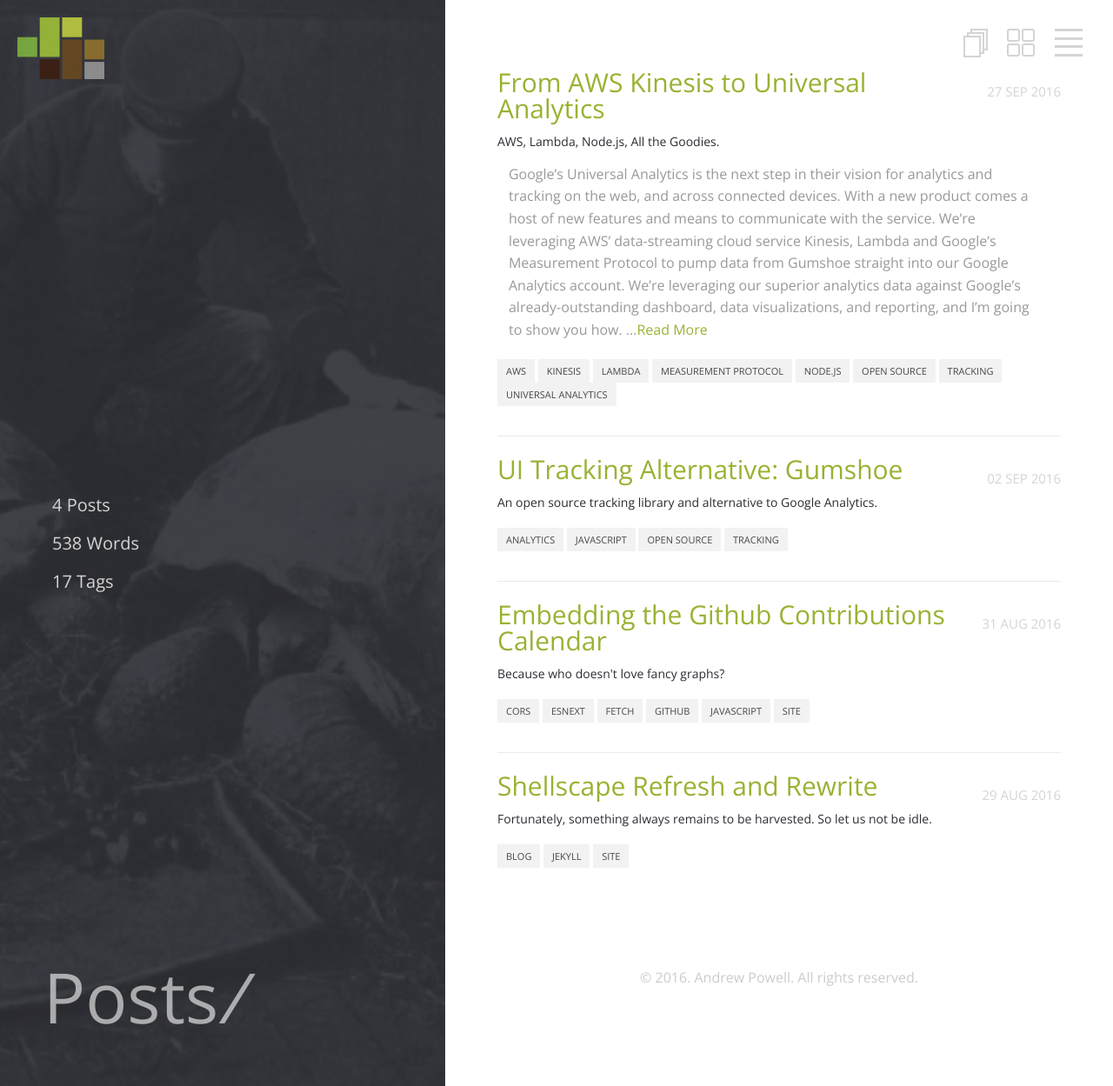
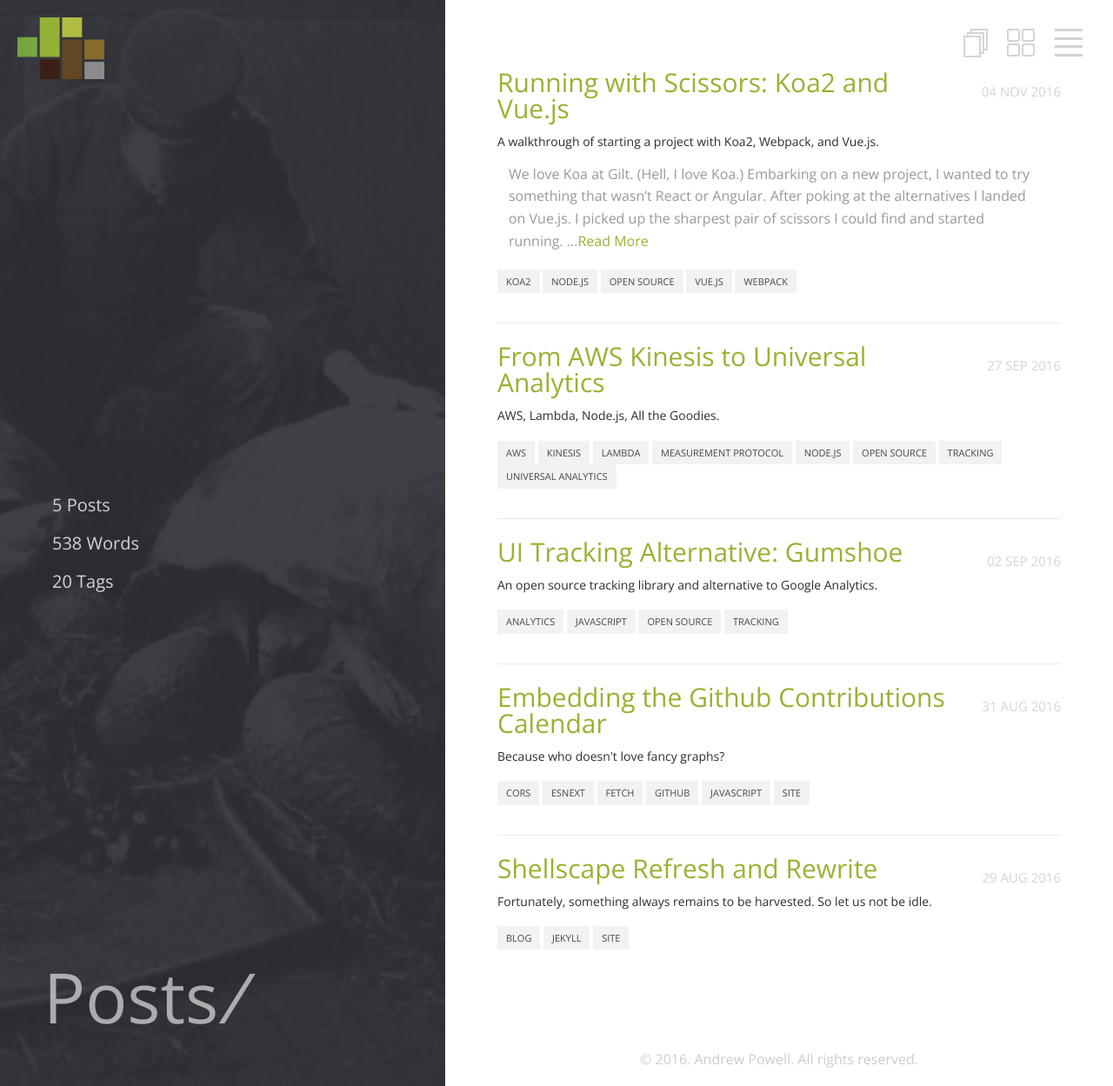
Before and after one commit to shellscape/shellscape.github.io, a Jekyll site: the page built from _pages/posts.html, in a window 1280 px wide. Shown: the whole page at 87% size. Built offline with Jekyll 4.4.1, drawn with Linux system fonts in a browser that asks for light colours; nearby versions of some CDN libraries; some of the changed lines change nothing that is shown.

Commit message:
post: running with scissors: koa and vue

````diff
--- /dev/null
+++ b/_posts/2016-11-03-running-with-koa-vuejs.md
@@ -0,0 +1,163 @@
+---
+layout: post
+title:  "Running with Scissors: Koa2 and Vue.js"
+date:   2016-11-04
+subject: A walkthrough of starting a project with Koa2, Webpack, and Vue.js.
+image: /assets/images/posts/running-with-koa-vue.jpg
+image-opacity: 0.7
+background-position: 50% 0
+tag:
+- koa2
+- node.js
+- open source
+- vue.js
+- webpack
+---
+
+We love [Koa](http://koajs.com/) at Gilt. (Hell, *I* love Koa.) Embarking on a new
+project, I wanted to try something that wasn't React or Angular. After poking at
+the alternatives I landed on [Vue.js](https://vuejs.org/). I picked up the sharpest pair of
+scissors I could find and started running.
+
+<!-- more -->
+
+## The Chosen Tech
+
+If you haven't heard of Koa:
+
+> Koa is a new web framework designed by the team behind Express, which aims to
+be a smaller, more expressive, and more robust foundation for web applications
+and APIs.
+
+Koa is Express without the bells and whistles from the factory. Koa is the stock
+car that you bolt aftermarket parts onto, based on your needs. It's fast as hell.
+It's small. It's a dang joy to work with. Koa2 improves on performance and makes
+use of await/async patterns.
+
+If you haven't heard of [Vue.js](https://vuejs.org/);
+
+> Vue is a progressive framework for building user interfaces. ...Vue is
+designed from the ground up to be incrementally adoptable. ...is focused on the
+view layer only, and is also perfectly capable of powering sophisticated
+Single-Page Applications.
+
+Basically Vue.js takes the good parts from React, Angular, and Aurelia and bundles
+them into a single lib. [Who want's to go fast?](https://www.youtube.com/watch?v=gnA1Q2JvvJo).
+React folks won't like it because there's no JSX and there's two-way binding. I
+dig it explicitly because I personally think JSX is an abomination, but more
+specifically that Vue.js uses `<templates>` which are very close to web components
+and will make that transition easy in the future, if and when wide-spread support
+for them ever drops. I digress.
+
+## Setting Up
+
+It's worth noting that we're using Node v7, which supports most ES5 and a lot of
+ES6 syntax, with [BabelJS](http://babeljs.io) thrown in to fill the gaps.
+
+### Koa
+
+I always start my Koa projects with a few base modules: koa (duh),
+[koa-router](https://www.npmjs.com/package/koa-router), and
+[koa-static](https://www.npmjs.com/package/koa-static). `koa-static` allows you
+to specify and serve one or more directories as static assets - a necessity.
+`koa-router` typically handles app routes; that is to say the different endpoints
+for your app. The code is pretty straight forward, here's a basic `app.js`:
+
+```js
+'use strict';
+import 'colors';
+import Koa from 'koa';
+import serve from 'koa-static';
+
+const app = new Koa(),
+  port = 3000;
+
+app
+  .use(serve(`${__dirname}/public`))
+  .listen(port, () => {
+    console.log('Server Started ∹'.green, 'http://localhost:'.grey + port.toString().blue);
+  });
+
+export default app;
+```
+
+### Vue.js
+
+To start off a project with Vue, we used [vue-cli](https://github.com/vuejs/vue-cli).
+That allows us to create boilerplate apps. Since we're running with scissors here,
+we jumped right in and went with the simplest template.
+
+```bash
+$ vue init webpack-simple .
+```
+
+That gives us a basic (as in pumpkin spice latte) Vue app which displays a single
+page at `index.html` with a logo and some links. That also generates the
+`App.vue` file, which is the main "Vue file" for the app. All of that resides in
+`src` now. That's all well and good, but what about that Webpack file created?
+
+### Enter Webpack
+
+Getting a Vue app working right means bundling correctly. We use Webpack, but
+there are a lot of exmaples out there with Browserify if you prefer that.
+[Webpack](https://webpack.github.io/) is a wonderful bundling tool and can
+perform a host of functions. So much so that it can be considered a full-fledged
+build tool. You'll need a `webpack.config.js` file to kick things off:
+
+<script src="https://gist.github.com/shellscape/359caf7243e7f53d7ff2d60e41f637c3.js"></script>
+
+And then you'll need Webpack itself:
+
+```bash
+$ npm install webpack -g
+```
+
+You'll note that we did a few things different with `webpack.config.js`, beyond
+what the `vue-cli` generated for us; moved assets to `assets` and introduced
+a Webpack Plugin to combine CSS in Vue files into one single CSS file to be served
+by Koa.
+
+## Tying it together
+
+If you're following our example and using Babel as well, you'll need a Node
+entry point file to set Babel up for development. We named this `index.js`:
+
+```js
+require('babel-core/register');
+require('babel-polyfill');
+require('./app');
+```
+
+Assuming you have a solid `.babelrc` and your dependencies setup correctly,
+you're ready to try running this beast. First, fire up Webpack and create your
+bundles:
+
+```bash
+$ webpack
+```
+
+Assuming everything succeeded, you're ready to start the server:
+
+```bash
+$ node index
+```
+
+And you should see something like this in your console:
+
+```bash
+→ node index
+Server Started ∹ http://localhost:3000
+```
+
+Hit that address in your browser and you should see the Vue demo app. How do you
+like them apples? I love 'em.
+
+## Running With Machetes
+
+We've conquered scissors, let's get silly and run around with something larger
+and sharper - in a following post I'll walk through using middleware with Koa2
+to allow live development and Hot Module Reloading. That means you don't have to
+restart your server to rebuild your bundles, and you see changes nearly instantly.
+It's cool, right?
+
+Cheers
--- a/_sass/_base.scss
+++ b/_sass/_base.scss
@@ -208,9 +208,15 @@ td:last-child {
 }
 
 .gist {
+  margin-top: 2em;
+
   tr,
   td {
     border-bottom: 0;
+  }
+
+  .gist-data {
+    max-height: 30em;
   }
 }
 
````
